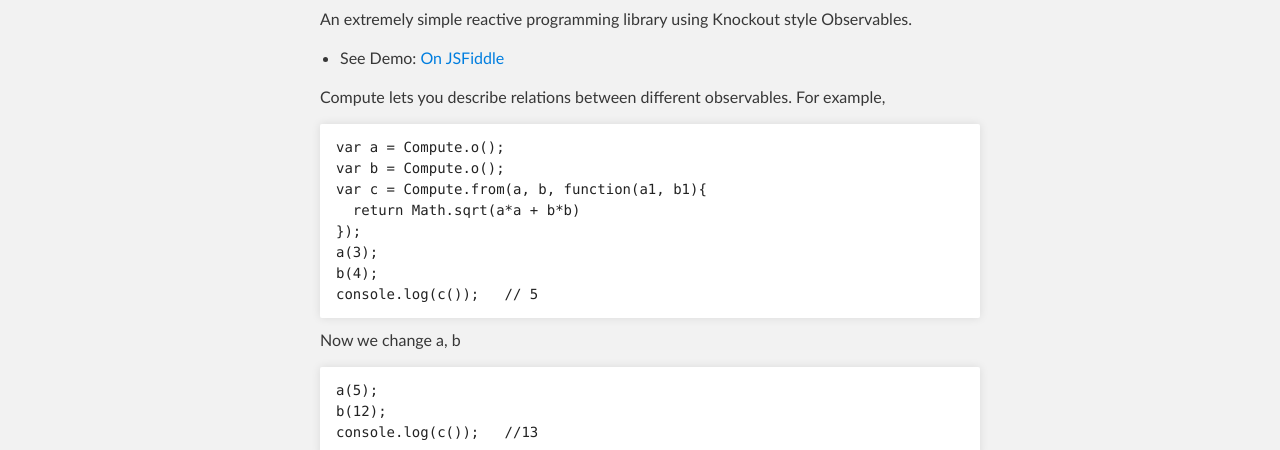
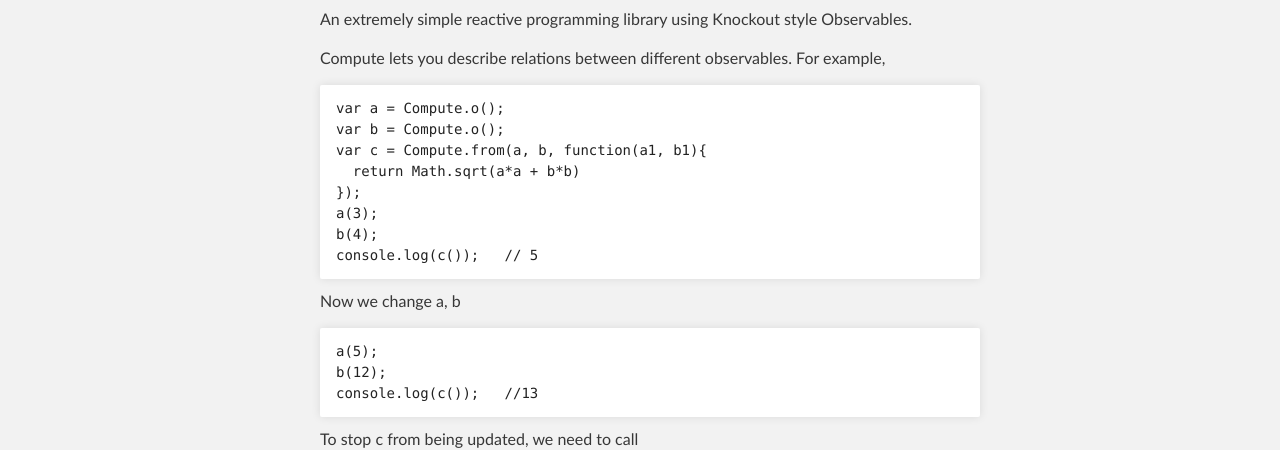
Before and after one commit to akshat1/Compute, a website: page index.html in a window 1280 px wide. Shown: the part 353-803 px from the top of the page. Drawn offline with Linux system fonts and the light colour scheme.

Commit message:
Removed the link to jsfiddle. Doesn't work when accessed without logging in :(

```diff
--- a/index.html
+++ b/index.html
@@ -36,11 +36,6 @@
 
 <p>An extremely simple reactive programming library using Knockout style Observables.</p>
 
-<p>
-  <ul>
-    <li>See Demo: <a href='http://jsfiddle.net/SimiaCode/f6gfo4rd/9/'>On JSFiddle</a></li>
-  </ul>
-</p>
 <p>Compute lets you describe relations between different observables. For example,</p>
 
 <pre><code>var a = Compute.o();
```
